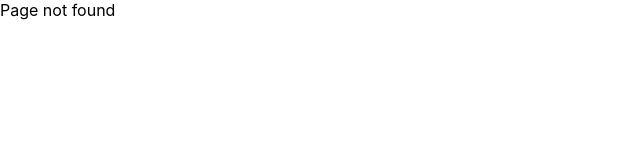
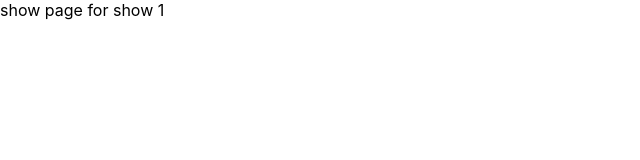
Before and after one commit to anilk1995/box-office, a React (Create React App) app: page /show/1 in a window 1280 px wide. Before the commit this address had no page. Shown: the top 160 px of the page, without its empty margins (0-640 px from the left). Built offline with nearby package versions, Linux system fonts and the light colour scheme.

Commit message:
added dynamic route

```diff
--- a/src/App.jsx
+++ b/src/App.jsx
@@ -2,6 +2,7 @@
 import Home from './pages/Home';
 import Starred from './pages/Starred';
 import MainLayout from './components/MainLayout';
+import Show from './pages/Show';
 
 function App() {
   return (
@@ -11,6 +12,7 @@
           <Route path="/" element={<Home />} />
           <Route path="starred" element={<Starred />} />
         </Route>
+        <Route path="/show/:showId" element={<Show />} />
         <Route path="*" element={<div>Page not found</div>} />
       </Routes>
     </BrowserRouter>
--- a/src/components/shows/ShowCard.jsx
+++ b/src/components/shows/ShowCard.jsx
@@ -13,7 +13,7 @@
       <h1>{name}</h1>
       <p>{summaryStripped}</p>
       <div>
-        <Link to="/">Read more</Link>
+        <Link to={`/show/${id}`}>Read more</Link>
         <button type="button">Star me</button>
       </div>
     </div>
--- /dev/null
+++ b/src/pages/Show.jsx
@@ -0,0 +1,9 @@
+import { useParams } from 'react-router-dom';
+
+function Show() {
+  const { showId } = useParams();
+
+  return <div>show page for show {showId}</div>;
+}
+
+export default Show;
```
